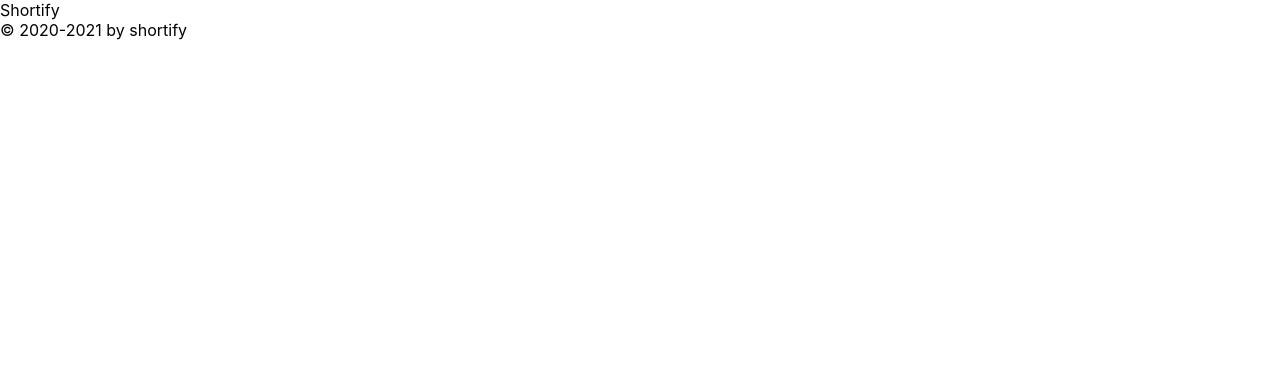
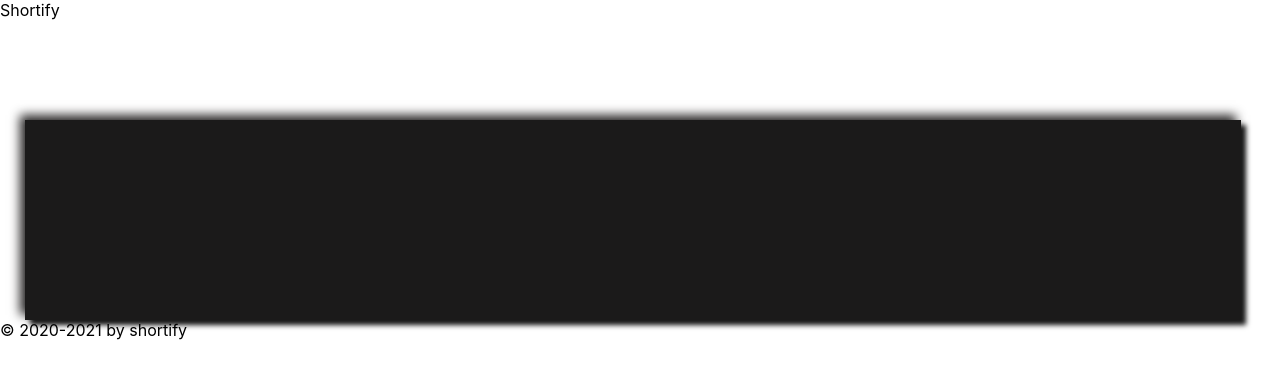
Before and after one commit to Deblina-create/Shortify, a React (Create React App) app: page / in a window 1280 px wide. Shown: the top 378 px of the page. Built offline with nearby package versions, Linux system fonts and the light colour scheme; no server answers.

Commit message:
Added shortener and shortened component structure in home page

```diff
--- /dev/null
+++ b/src/components/shortened/Shortened.js
@@ -0,0 +1,15 @@
+import React from "react";
+import "./Shortened.css"
+
+
+const Shortened = () => {
+
+
+    return (
+        <div>
+
+        </div>
+    )
+}
+
+export default Shortened
--- /dev/null
+++ b/src/components/shortener/Shortener.js
@@ -0,0 +1,13 @@
+import React from "react"
+import './Shortener.css'
+
+
+const Shortener = () => {
+
+    return (
+        <div>
+        </div>
+    )
+}
+
+export default Shortener
--- a/src/pages/home/Home.css
+++ b/src/pages/home/Home.css
@@ -0,0 +1,10 @@
+.container{
+    background-color: rgb(27, 26, 26);
+    box-shadow: 5px 5px 5px #161616,
+                -5px -5px 10px #292727;
+    margin-top: 100px;
+    margin-left: 25px;
+    width: 95%;
+    height: 200px;
+
+}
--- a/src/pages/home/Home.js
+++ b/src/pages/home/Home.js
@@ -1,14 +1,13 @@
-import React, { useState, useEffect, useContext } from "react"
-import { useParams } from "react-router"
-import { FirebaseContext } from "../../firebase"
+import React from "react"
+import Shortened from "../../components/shortened/Shortened"
+import Shortener from "../../components/shortener/Shortener"
 import './Home.css'
 
 const Home = () =>{
-
-
-
     return (
-        <div>
+        <div className="container">
+            <Shortener />
+            <Shortened  />
         </div>
 
     )
```
Also changed, not shown: src/components/shortened/Shortened.css (added), src/components/shortener/Shortener.css (added).
